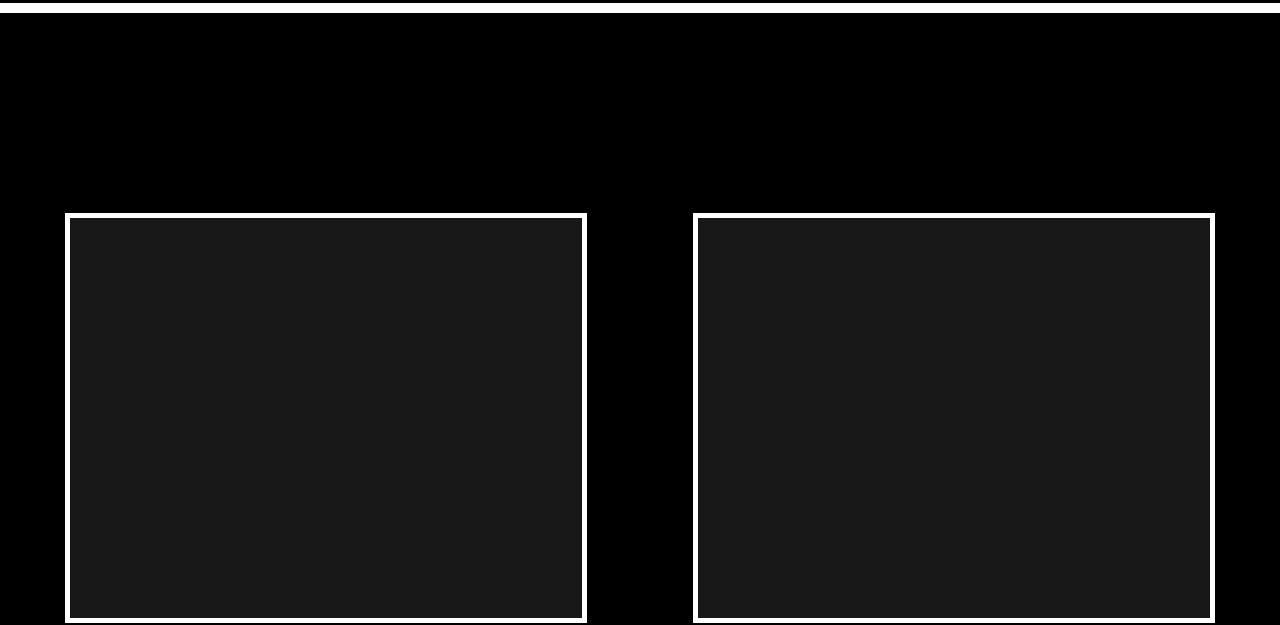
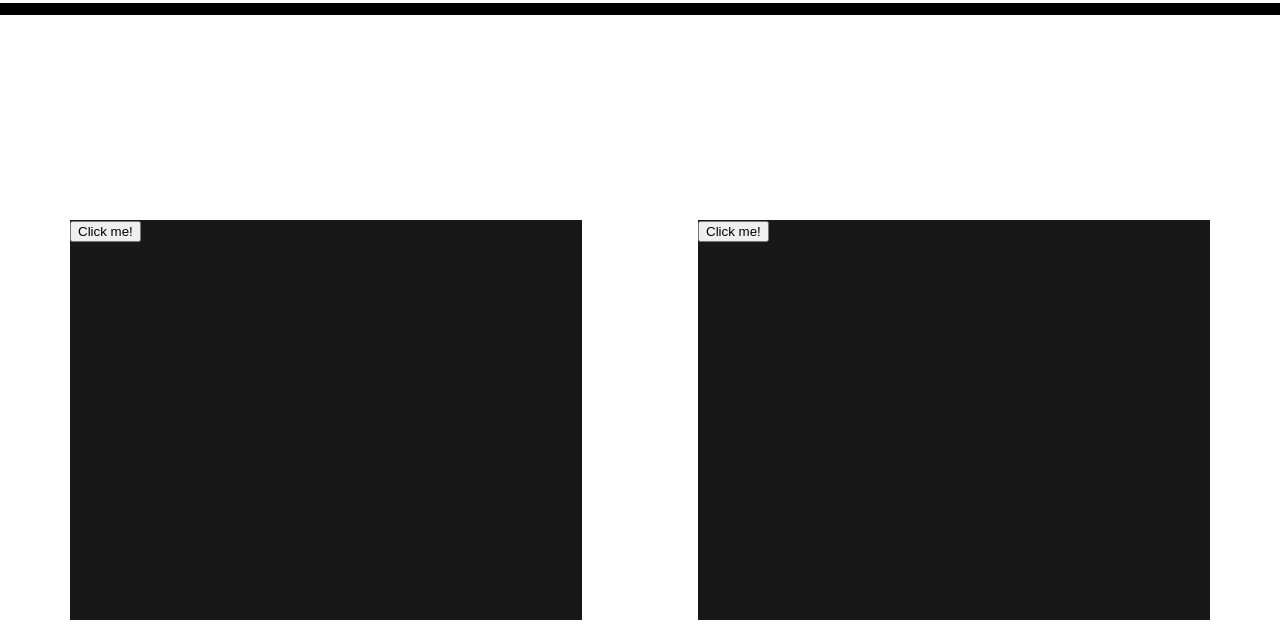
Before and after one commit to Arjan14/WhatTheQR, a Flask app: page / in a window 1280 px wide. Shown: the part 1224-1849 px from the top of the page. Run offline with Flask 2, Linux system fonts and the light colour scheme.

Commit message:
QR wall styling done , added comments to code.

```diff
--- a/static/main.css
+++ b/static/main.css
@@ -1,5 +1,5 @@
 body {
-    background-color: black;
+    background: linear-gradient(180deg, black 60%, white 60%);
     font-family: 'Lato', sans-serif;
     margin: 0;
     padding: 0;
@@ -139,3 +139,9 @@
     margin: 0;
     padding: 0;
 }
+
+.qrWall .qrWall2 hr {
+    border: 6px solid black;
+    margin: 0;
+    padding-top: 0;
+}
--- a/templates/index.html
+++ b/templates/index.html
@@ -9,6 +9,7 @@
     <link href="https://fonts.googleapis.com/css2?family=Lato:wght@300&display=swap" rel="stylesheet">
  </head>
 <body>
+    <!--Static nav bar-->
     <div class="Navbar">
         <ul>
             <li><a href="/"><img src="../static/navlogo.png" alt="Navbar logo" width="55px" lenght="55px"></a></li>
@@ -19,30 +20,40 @@
         </ul>
     </div>
 
+    <!--Logo inc text-->
     <div class="logotext">
         <img src="../static/logoBig.png" alt="Logo" width="40%">
         <hr>
         <h2>Dive into the world of QR!</h2>
     </div>
 
+    <!--Triangle suggesting to scroll down-->
     <div class="scrolldown">
         <img src="../static/down.png" alt="down" width="50px">
     </div>
 
+    <!--Image or QR codes including hr rulers-->
     <div class="qrWall">
         <hr>
         <img src="../static/qrwall.jpg" alt="hand">
-        <hr>
+        <div class="qrWall2">
+            <hr>
+        </div>
     </div>
 
+    <!--Information block "About" QR codes inc. button-->
     <div class="leftblock">
+        <div class="leftbutton">
+            <button>Click me!</button>
+        </div>
     </div>
 
+    <!--Information block "Generate" QR codes inc. button-->
     <div class="rightblock">
-
+        <div class="rightbutton">
+            <button>Click me!</button>
+        </div>
     </div>
-
-
 
 </body>
 </html>
```
